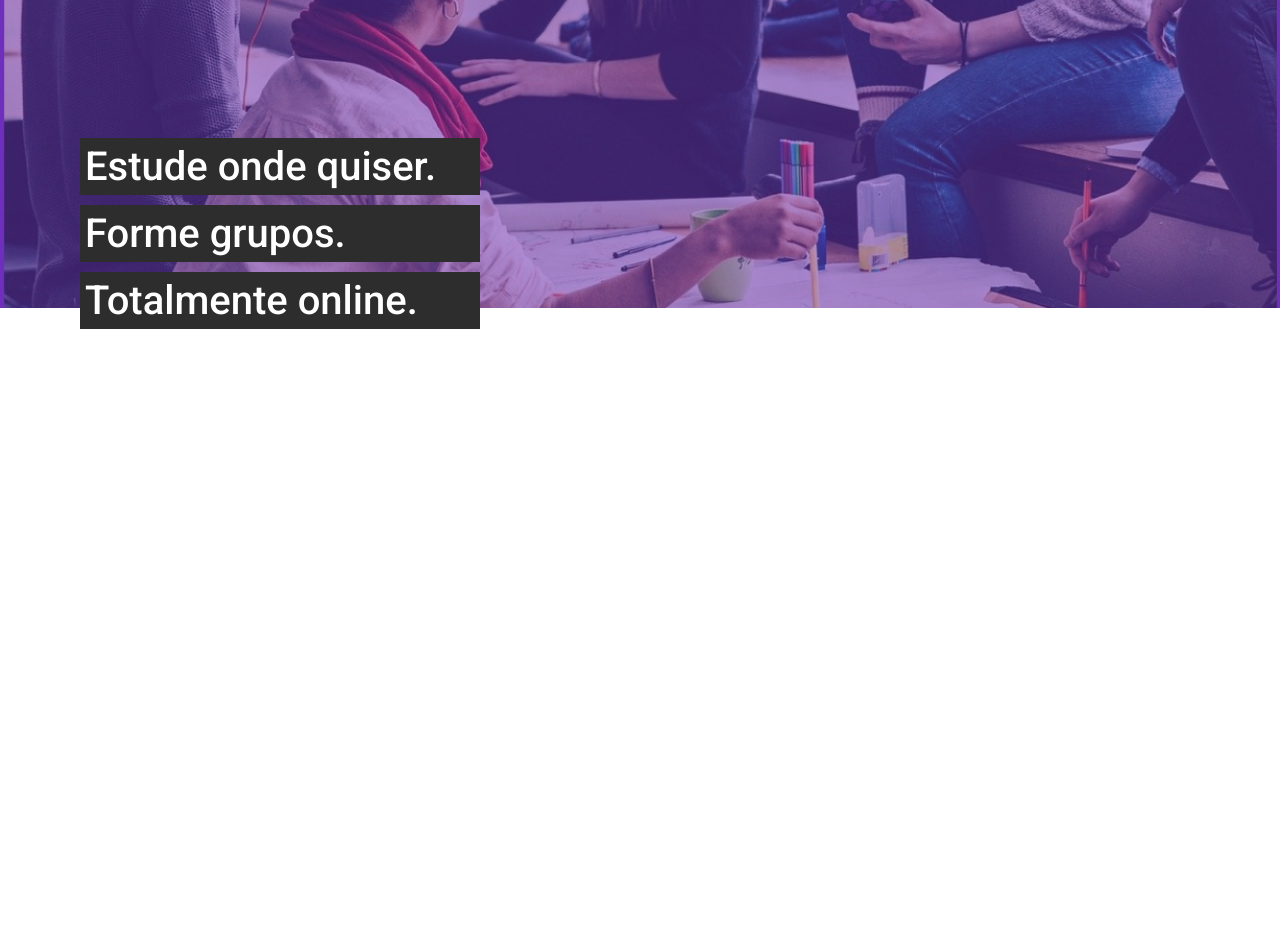
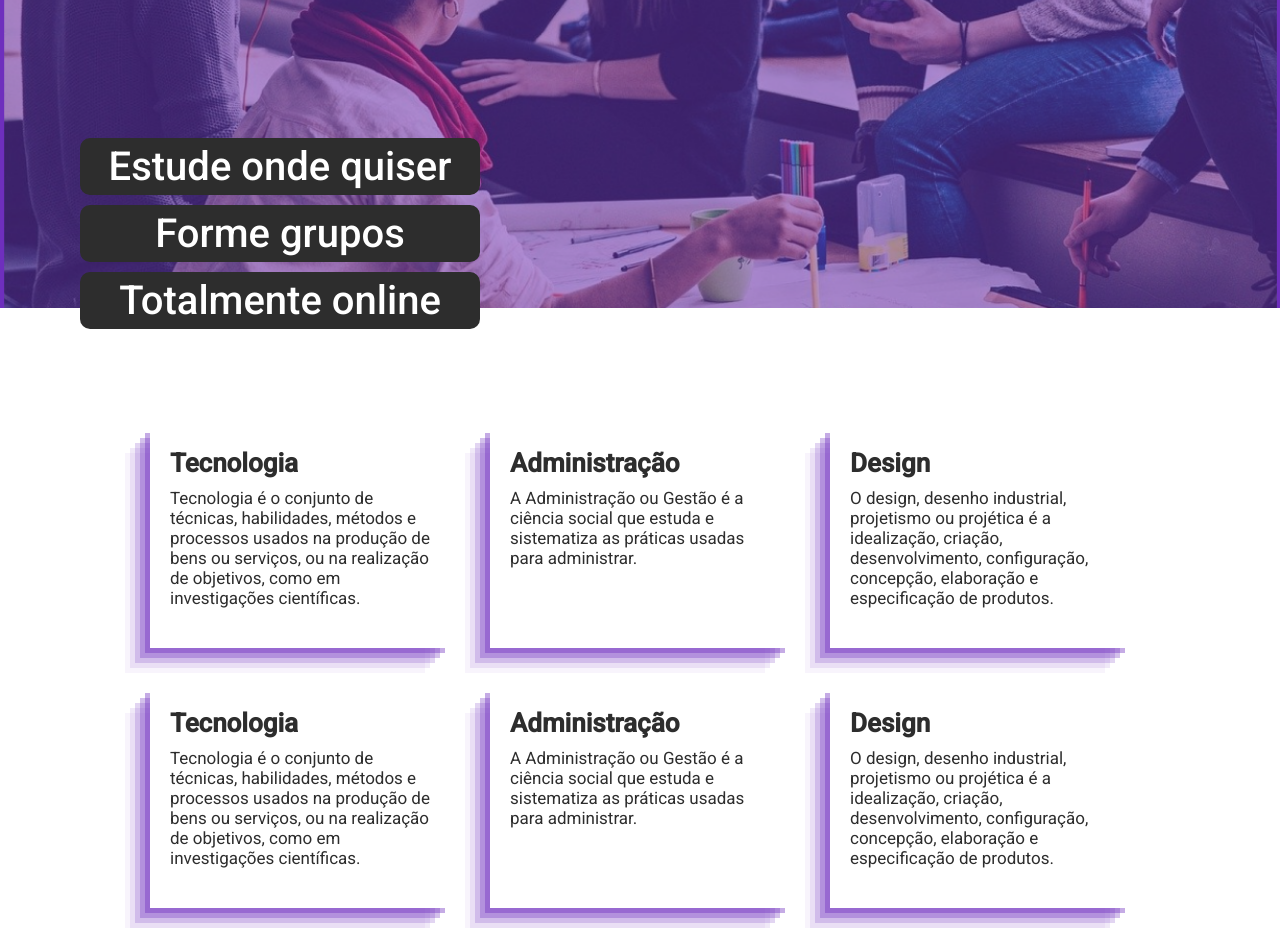
Before and after one commit to hugomendonca98/StudyVideo, a React (Create React App) app: page / in a window 1280 px wide. Shown: the part 160-1088 px from the top of the page. Before the commit the page ends 800 px from the top, so only its background shows below. Built offline with nearby package versions, Linux system fonts and the light colour scheme.

Commit message:
category cards

```diff
--- a/public/index.html
+++ b/public/index.html
@@ -3,7 +3,8 @@
 
 <head>
   <meta charset="utf-8" />
-  <meta name="viewport" content="width=device-width, initial-scale=1" />
+  <meta http-equiv="X-UA-Compatible" content="IE=edge">
+  <meta name="viewport" content="width=device-width, initial-scale=1.0" />
   <meta name="theme-color" content="#000000" />
   <meta name="description" content="Web site created using create-react-app" />
   <link rel="preconnect" href="https://fonts.googleapis.com">
--- a/src/global/GlobalStyles.ts
+++ b/src/global/GlobalStyles.ts
@@ -6,6 +6,10 @@ const GlobalStyles = createGlobalStyle`
         margin: 0;
         box-sizing: border-box;
     }
+
+    body {
+      font-family: Roboto, sans-serif;
+    }
 `;
 
 export default GlobalStyles;
--- a/src/pages/Home/Home.tsx
+++ b/src/pages/Home/Home.tsx
@@ -7,6 +7,11 @@ import {
   Item,
   MenuItems,
   Container,
+  CategoriesSection,
+  CategoryCard,
+  CategoryTitle,
+  CategoryDescription,
+  Categories,
 } from './styles';
 
 export default function Home(): JSX.Element {
@@ -32,12 +37,64 @@ export default function Home(): JSX.Element {
       <Header>
         <Container>
           <HeaderText>
-            <HeaderTitle>Estude onde quiser.</HeaderTitle>
-            <HeaderTitle>Forme grupos.</HeaderTitle>
-            <HeaderTitle>Totalmente online.</HeaderTitle>
+            <HeaderTitle>Estude onde quiser</HeaderTitle>
+            <HeaderTitle>Forme grupos</HeaderTitle>
+            <HeaderTitle>Totalmente online</HeaderTitle>
           </HeaderText>
         </Container>
       </Header>
+      <Container>
+        <CategoriesSection>
+          <Categories>
+            <CategoryCard>
+              <CategoryTitle>Tecnologia</CategoryTitle>
+              <CategoryDescription>
+                Tecnologia é o conjunto de técnicas, habilidades, métodos e
+                processos usados na produção de bens ou serviços, ou na
+                realização de objetivos, como em investigações científicas.
+              </CategoryDescription>
+            </CategoryCard>
+            <CategoryCard>
+              <CategoryTitle>Administração</CategoryTitle>
+              <CategoryDescription>
+                A Administração ou Gestão é a ciência social que estuda e
+                sistematiza as práticas usadas para administrar.
+              </CategoryDescription>
+            </CategoryCard>
+            <CategoryCard>
+              <CategoryTitle>Design</CategoryTitle>
+              <CategoryDescription>
+                O design, desenho industrial, projetismo ou projética é a
+                idealização, criação, desenvolvimento, configuração, concepção,
+                elaboração e especificação de produtos.
+              </CategoryDescription>
+            </CategoryCard>
+            <CategoryCard>
+              <CategoryTitle>Tecnologia</CategoryTitle>
+              <CategoryDescription>
+                Tecnologia é o conjunto de técnicas, habilidades, métodos e
+                processos usados na produção de bens ou serviços, ou na
+                realização de objetivos, como em investigações científicas.
+              </CategoryDescription>
+            </CategoryCard>
+            <CategoryCard>
+              <CategoryTitle>Administração</CategoryTitle>
+              <CategoryDescription>
+                A Administração ou Gestão é a ciência social que estuda e
+                sistematiza as práticas usadas para administrar.
+              </CategoryDescription>
+            </CategoryCard>
+            <CategoryCard>
+              <CategoryTitle>Design</CategoryTitle>
+              <CategoryDescription>
+                O design, desenho industrial, projetismo ou projética é a
+                idealização, criação, desenvolvimento, configuração, concepção,
+                elaboração e especificação de produtos.
+              </CategoryDescription>
+            </CategoryCard>
+          </Categories>
+        </CategoriesSection>
+      </Container>
     </>
   );
 }
--- a/src/pages/Home/styles.ts
+++ b/src/pages/Home/styles.ts
@@ -9,7 +9,6 @@ export const MenuItems = styled.ul`
 
 export const Item = styled.li`
   list-style: none;
-  font-family: Roboto;
   margin-right: 10px;
 `;
 
@@ -28,17 +27,56 @@ export const HeaderText = styled.div`
   padding-top: 220px;
 `;
 
-export const HeaderTitle = styled.div`
+export const HeaderTitle = styled.h2`
   background: #2d2d2d;
+  color: #fff;
   width: 400px;
   margin: 10px;
   padding: 5px;
-  font-family: Roboto, sans-serif;
   font-size: 40px;
   font-weight: 500;
+  border-radius: 10px;
+  text-align: center;
 `;
 
 export const Container = styled.div`
   width: 1140px;
   margin: auto;
 `;
+
+export const CategoriesSection = styled.section`
+  margin-top: 100px;
+  font-size: 26px;
+`;
+
+export const Title = styled.h2`
+  color: #2d2d2d;
+`;
+
+export const Categories = styled.div`
+  display: flex;
+  justify-content: center;
+  align-items: center;
+  flex-wrap: wrap;
+`;
+
+export const CategoryCard = styled.div`
+  box-shadow: rgb(110 47 189 / 40%) -5px 5px, rgb(110 47 189 / 30%) -10px 10px,
+    rgb(110 47 189 / 20%) -15px 15px, rgb(110 47 189 / 10%) -20px 20px,
+    rgb(110 47 189 / 5%) -25px 25px;
+  margin: 20px 20px;
+  width: 300px;
+  height: 220px;
+  padding: 20px;
+`;
+
+export const CategoryTitle = styled.h2`
+  color: #2d2d2d;
+  font-size: 26px;
+`;
+
+export const CategoryDescription = styled.p`
+  color: #2d2d2d;
+  font-size: 17px;
+  margin-top: 10px;
+`;
```
